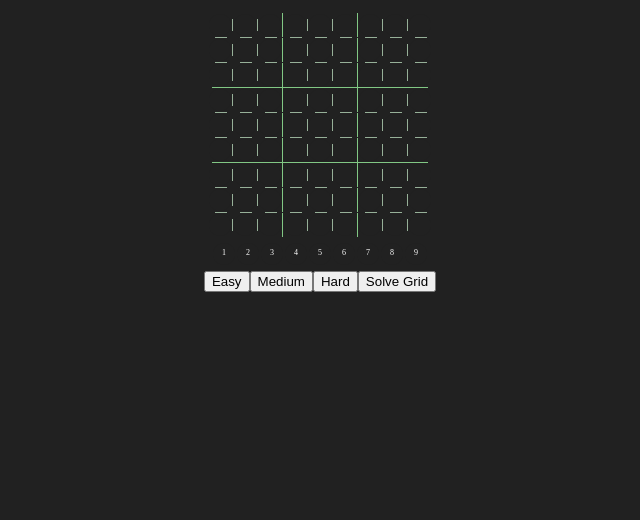
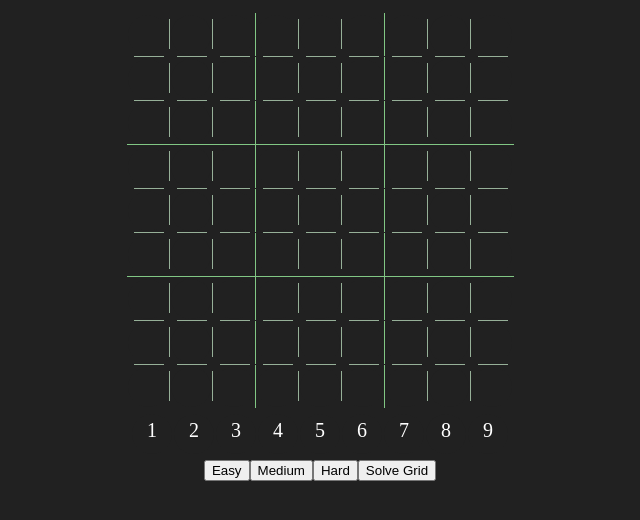
Before and after one commit to JohYoshida/Sudokube, a React (Create React App) app: page / in a window 1280 px wide. Shown: the top 520 px of the page, without its empty margins (320-960 px from the left). Built offline with nearby package versions, Linux system fonts and the light colour scheme.

Commit message:
Added styling for mode pencil marks

```diff
--- a/src/styles/Cell.scss
+++ b/src/styles/Cell.scss
@@ -2,14 +2,30 @@
 
 .Cell {
   align-self: center;
-  height: 12px;
-  width: 12px;
+  height: 30px;
+  width: 30px;
   padding: 5px;
   margin: 1px;
-  font-size: 8px;
-  border-radius: 12px;
+  font-size: 20px;
+  border-radius: 30px;
   background-color: $darkGrey;
   color: white;
+  justify-content: center;
+
+  .row {
+    font-size: 8px;
+    height: 10px;
+    width: 30px;
+    display: flex;
+    justify-content: center;
+    flex-direction: row;
+    .subcell {
+      height: 10px;
+      width: 10px;
+      justify-content: center;
+
+    }
+  }
 }
 .selected {
   background-color: $green;
--- a/src/styles/Divider.scss
+++ b/src/styles/Divider.scss
@@ -4,24 +4,24 @@
   background-color: $green;
 }
 .vertical {
-  height: 12px;
+  height: 30px;
   width: 1px;
   margin-top: 6px;
   margin-bottom: 6px;
   background-color: $greyGreen;
 }
 .vertical_em {
-  height: 24px;
+  height: 43px;
   width: 1px;
 }
 .horizontal {
   height: 1px;
-  width: 12px;
+  width: 30px;
   margin-left: 7px;
   margin-right: 6px;
   background-color: $greyGreen;
 }
 .horizontal_em {
   height: 1px;
-  width: 24px;
+  width: 43px;
 }
--- a/src/styles/main.css
+++ b/src/styles/main.css
@@ -1,13 +1,27 @@
 .Cell {
   align-self: center;
-  height: 12px;
-  width: 12px;
+  height: 30px;
+  width: 30px;
   padding: 5px;
   margin: 1px;
-  font-size: 8px;
-  border-radius: 12px;
+  font-size: 20px;
+  border-radius: 30px;
   background-color: #212121;
   color: white;
+  justify-content: center;
+}
+.Cell .row {
+  font-size: 8px;
+  height: 10px;
+  width: 30px;
+  display: flex;
+  justify-content: center;
+  flex-direction: row;
+}
+.Cell .row .subcell {
+  height: 10px;
+  width: 10px;
+  justify-content: center;
 }
 
 .selected {
@@ -25,7 +39,7 @@
 }
 
 .vertical {
-  height: 12px;
+  height: 30px;
   width: 1px;
   margin-top: 6px;
   margin-bottom: 6px;
@@ -33,13 +47,13 @@
 }
 
 .vertical_em {
-  height: 24px;
+  height: 43px;
   width: 1px;
 }
 
 .horizontal {
   height: 1px;
-  width: 12px;
+  width: 30px;
   margin-left: 7px;
   margin-right: 6px;
   background-color: #96b098;
@@ -47,7 +61,7 @@
 
 .horizontal_em {
   height: 1px;
-  width: 24px;
+  width: 43px;
 }
 
 .NumSelector {
```
Also changed, not shown: 1 other file (tests, documents, lock files or other folders).
